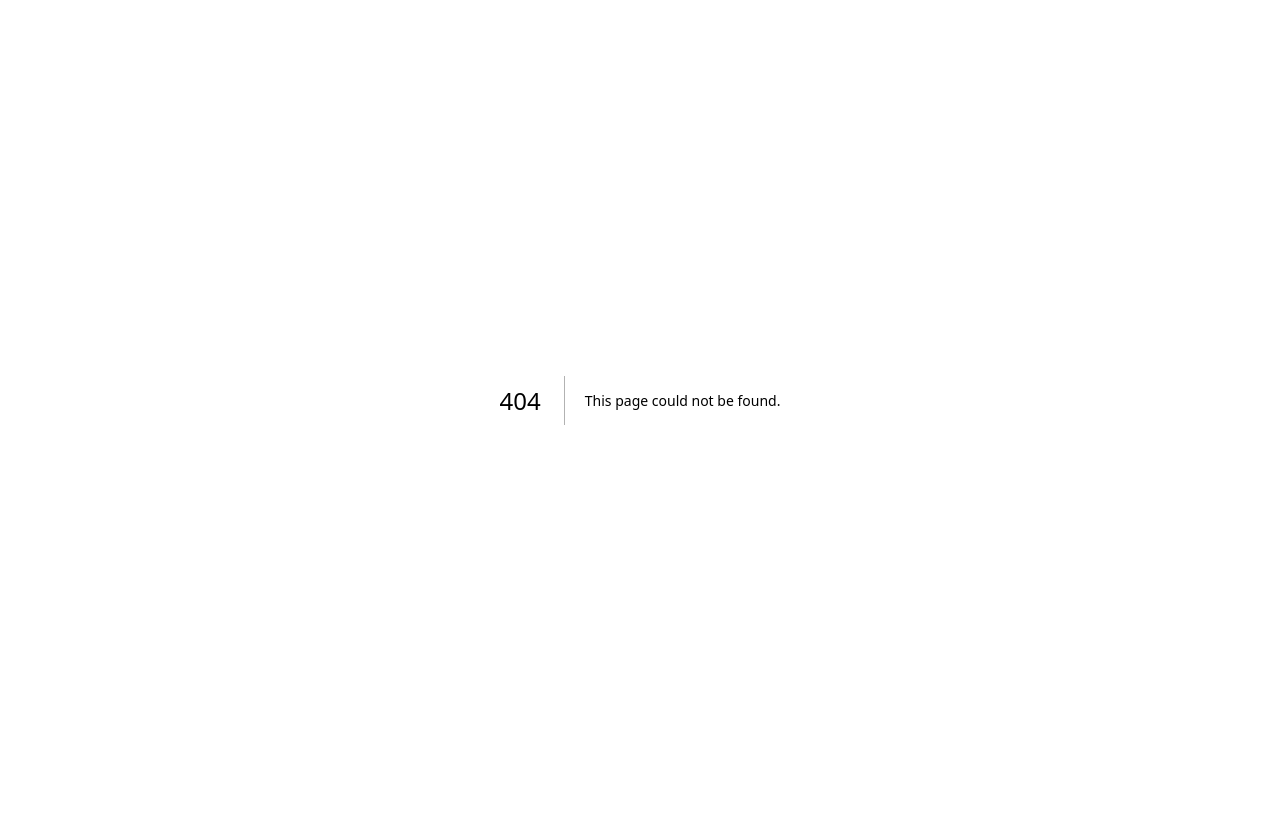
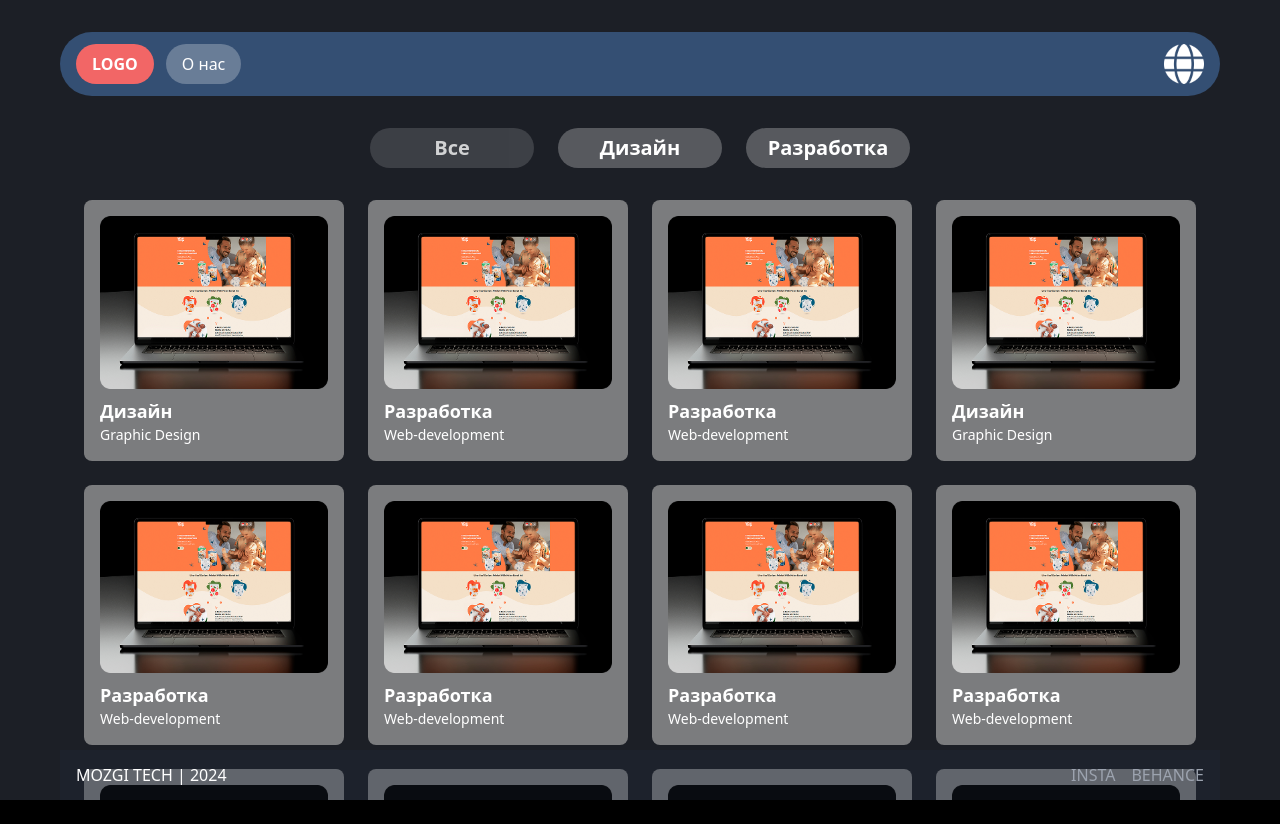
Before and after one commit to saa20ce/mozgi-land, a Next.js app in the folder frontend/: page /ourworks in a window 1280 px wide. Before the commit this address had no page. Before the commit the page ends 800 px from the top, so only its background shows below. Built offline with nearby package versions, Linux system fonts and the light colour scheme.

Commit message:
Ourworks & Button All & Scroll

```diff
--- a/frontend/components/Button/Button.tsx
+++ b/frontend/components/Button/Button.tsx
@@ -7,16 +7,18 @@ type ButtonProps = {
     disabled?: boolean;
     href?: string;
     className?:string;
-    type?: "default" | "card";
+    type?: "default" | "card" | "portfolio";
     onClick?: () => void;
   };
 
   const Button = ({ text, active,className, disabled,type="default",onClick,}: ButtonProps) => {
     const classNames = clsx(
       styles.button,
+      styles[type],
       { [styles.active]: active },
       { [styles.disabled]: disabled },
       { [styles.buttoncard]: type === "card" },
+      {[styles.porfoliobutton]: type === "portfolio"},
       className,
 
 
--- a/frontend/components/Button/button.module.scss
+++ b/frontend/components/Button/button.module.scss
@@ -39,3 +39,25 @@
     background-color: rgba(255, 255, 255, 0.18);
   }
 }
+
+.porfoliobutton {
+  width: 164px;
+  height: 40px;
+  font-size: 20px;
+  position: relative;
+  background-color: rgba(255, 255, 255, 0.26);
+
+  display: flex;
+  align-items: center;
+  justify-content: center;
+  text-align: center;
+
+  &:hover {
+    cursor: pointer;
+    background-color: rgba(255, 255, 255, 0.18);
+  }
+  &.active {
+    background-color: rgba(255, 255, 255, 0.18);
+    color: white;
+  }
+}
--- a/frontend/components/Header/Header.tsx
+++ b/frontend/components/Header/Header.tsx
@@ -13,7 +13,6 @@ const Header = () => {
           <Link href="/about" className="px-4 py-2 bg-[#FFFFFF42] text-white rounded-full">
             О нас
           </Link>
-          {/* Дополнительные ссылки навигации можно добавить здесь */}
         </nav>
       </div>
       <div className="rounded-full">
--- a/frontend/components/MainMenu/MainMenu.tsx
+++ b/frontend/components/MainMenu/MainMenu.tsx
@@ -10,10 +10,16 @@ const MainMenu = () => {
           onClick={() => console.log("Получить консультацию")}
         />
       </Text>
+
       <Text as="a" href="service">
         <Button text="Наши услуги" onClick={() => console.log("Наши услуги")} />
       </Text>
-      <Button text="Наши работы" onClick={() => console.log("Наши работы")} />
+
+
+      <Text as="a" href="ourworks">
+        <Button text="Наши работы" onClick={() => console.log("Наши работы")} />
+      </Text>
+
       <Text as="a" href="questions">
         <Button text="Частые вопросы" />
       </Text>
--- /dev/null
+++ b/frontend/components/Portfolio/Portfolio.tsx
@@ -0,0 +1,95 @@
+import { useState,useEffect } from "react";
+import Button from "../Button/Button";
+import Text from "../Text/Text";
+const projects = [
+  { id: 1, category: "Дизайн", image: "/images/project.png", title: "Дизайн", subtitle: "Graphic Design" },
+  { id: 2, category: "Разработка", image: "/images/project.png", title: "Разработка", subtitle: "Web-development" },
+  { id: 3, category: "Разработка", image: "/images/project.png", title: "Разработка", subtitle: "Web-development" },
+  { id: 4, category: "Дизайн", image: "/images/project.png", title: "Дизайн", subtitle: "Graphic Design" },
+  { id: 5, category: "Разработка", image: "/images/project.png", title: "Разработка", subtitle: "Web-development" },
+  { id: 6, category: "Разработка", image: "/images/project.png", title: "Разработка", subtitle: "Web-development" },
+  { id: 7, category: "Разработка", image: "/images/project.png", title: "Разработка", subtitle: "Web-development" },
+  { id: 8, category: "Разработка", image: "/images/project.png", title: "Разработка", subtitle: "Web-development" },
+  { id: 9, category: "Разработка", image: "/images/project.png", title: "Разработка", subtitle: "Web-development" },
+  { id: 10, category: "Разработка", image: "/images/project.png", title: "Разработка", subtitle: "Web-development" },
+  { id: 11, category: "Разработка", image: "/images/project.png", title: "Разработка", subtitle: "Web-development" },
+  { id: 12, category: "Разработка", image: "/images/project.png", title: "Разработка", subtitle: "Web-development" },
+  { id: 13, category: "Разработка", image: "/images/project.png", title: "Разработка", subtitle: "Web-development" },
+  { id: 14, category: "Разработка", image: "/images/project.png", title: "Разработка", subtitle: "Web-development" },
+  { id: 15, category: "Разработка", image: "/images/project.png", title: "Разработка", subtitle: "Web-development" },
+];
+
+
+
+
+export default function Portfolio() {
+  const [selectedCategory, setSelectedCategory] = useState("Все");
+  const [scrollY, setScrollY] = useState(0);
+
+  const filteredProjects =
+    selectedCategory === "Все"
+      ? projects
+      : projects.filter((project) => project.category === selectedCategory);
+
+  useEffect(() => {
+    const handleScroll = () => {
+      setScrollY(window.scrollY); // Записываем значение скролла
+    };
+
+    window.addEventListener("scroll", handleScroll);
+    return () => {
+      window.removeEventListener("scroll", handleScroll);
+    };
+  }, []);
+
+  return (
+    <div className="w-full flex flex-col overflow-auto rounded-[24px] p-6 mt-2 ">
+
+      <div className="flex justify-center gap-6 mb-8">
+        <Button
+          text="Все"
+          onClick={() => setSelectedCategory("Все")}
+          active={selectedCategory === "Все"}
+          type="portfolio"
+        />
+        <Button
+          text="Дизайн"
+          onClick={() => setSelectedCategory("Дизайн")}
+          active={selectedCategory === "Дизайн"}
+          type="portfolio"
+        />
+
+        <Button
+          text="Разработка"
+          onClick={() => setSelectedCategory("Разработка")}
+          active={selectedCategory === "Разработка"}
+          type="portfolio"
+        />
+      </div>
+
+
+      <div className="flex-auto grid grid-cols-1 md:grid-cols-2 lg:grid-cols-3 xl:grid-cols-4 gap-6 pb-18 overflow-y-auto max-h-[calc(100vh-200px)] custom-scroll">
+        {filteredProjects.map((project) => (
+          <div
+            key={project.id}
+            className={`bg-[#7b7c7e]  rounded-lg p-4 text-left  overflow-hidden transition-opacity duration-300 ease-in-out ${
+              scrollY > 100 ? "opacity-0" : "opacity-100"
+            }`}
+          >
+            <img
+              src={project.image}
+              alt={project.title}
+              className="w-full rounded-lg mb-2 h-auto object-cover"
+            />
+            <Text as="h3" size="lg" color="white" className="font-semibold mt-2">
+              {project.title}
+            </Text>
+            <Text as="p" size="sm" color="white">
+              {project.subtitle}
+            </Text>
+          </div>
+        ))}
+      </div>
+    </div>
+  );
+}
--- a/frontend/pages/index.tsx
+++ b/frontend/pages/index.tsx
@@ -8,9 +8,10 @@ export default function Home() {
     <Layout>
       <div className="flex flex-col justify-end md:flex-row items-center gap-8 h-full w-full">
         <div className="w-[460px]  ml-[] space-y-6 z-10">
-          <Text as='h1' className='text-4xl font-bold'>
+          {/* <Text as='h1' className='text-4xl font-bold'>
             Разработка и дизайн
-            </Text>
+          </Text> */}
+          <h1 className='text-4xl font-bold'>Разработка и дизайн</h1>
           <Text as='p' className='text-lg'>
             Современная веб-студия, занимающееся разработкой продающих сайтов и дизайнов социальных сетей
           </Text>
--- /dev/null
+++ b/frontend/pages/ourworks.tsx
@@ -0,0 +1,11 @@
+import Layout from "@/components/Layout/Layout";
+import Portfolio from "@/components/Portfolio/Portfolio";
+
+
+export default function Home(){
+    return(
+        <Layout>
+            <Portfolio/>
+        </Layout>
+    );
+}
--- a/frontend/pages/questions.tsx
+++ b/frontend/pages/questions.tsx
@@ -9,9 +9,6 @@ export default function Home() {
         <div className="md:w-1/2 space-y-6">
           <MainMenu />
         </div>
-        {/* <div className="md:w-1/2 mt-8 md:mt-0 bg-[#344F73] min-h-[50vh] rounded-[24px]">
-
-          </div> */}
         <QuestionMenu />
       </div>
     </Layout>
--- a/frontend/styles/global.css
+++ b/frontend/styles/global.css
@@ -7,3 +7,23 @@
 body {
     background-color: #000;
 }
+
+::-webkit-scrollbar {
+    width: 6px;
+    height: 6px;
+  }
+
+  ::-webkit-scrollbar-thumb {
+    background-color: rgba(255, 255, 255, 0.5);
+    border-radius: 10px;
+    transition: background-color 0.3s ease;
+  }
+
+  ::-webkit-scrollbar-thumb:hover {
+    background-color: rgba(255, 255, 255, 0.8);
+  }
+
+  ::-webkit-scrollbar-track {
+    background: rgba(0, 0, 0, 0.1);
+    border-radius: 10px;
+  }
```
Also changed, not shown: frontend/public/images/project.png (added).
